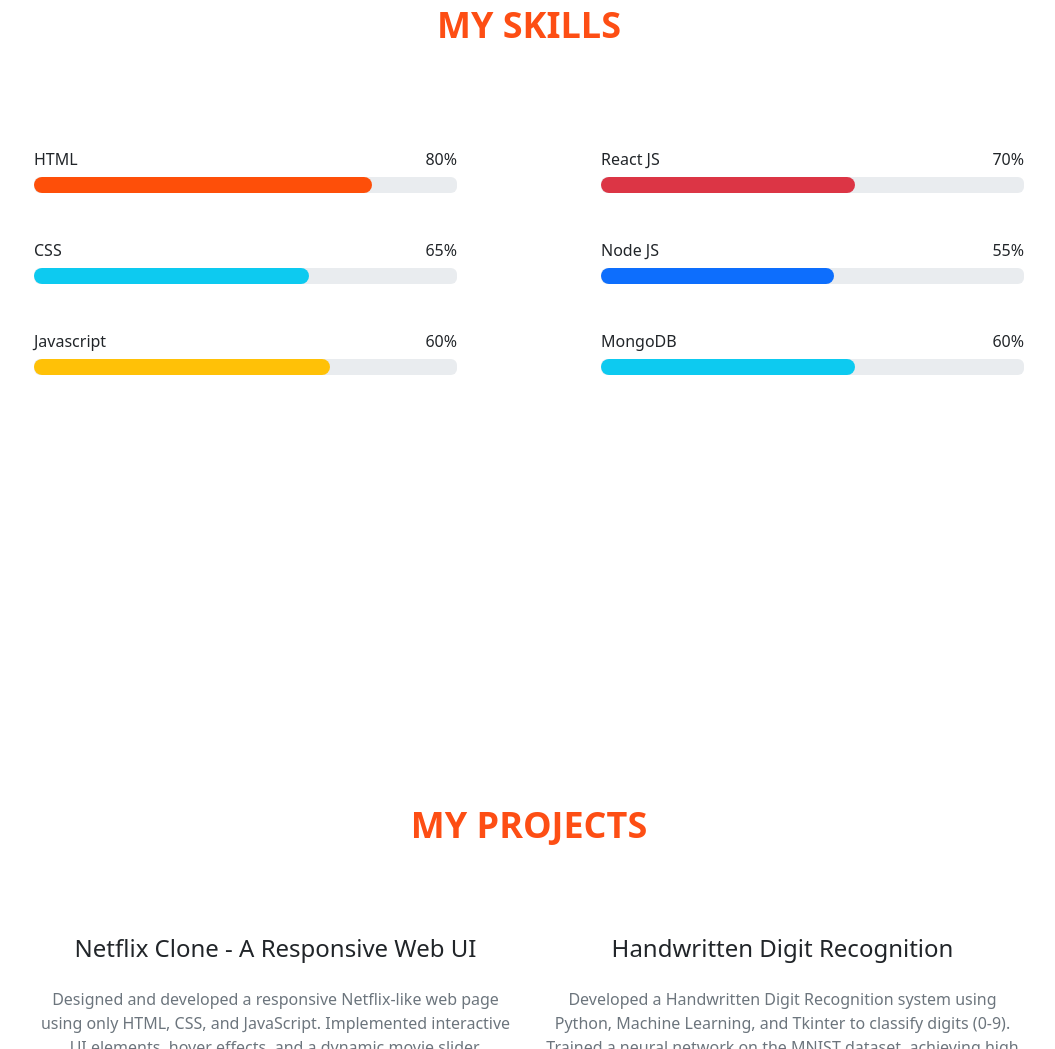
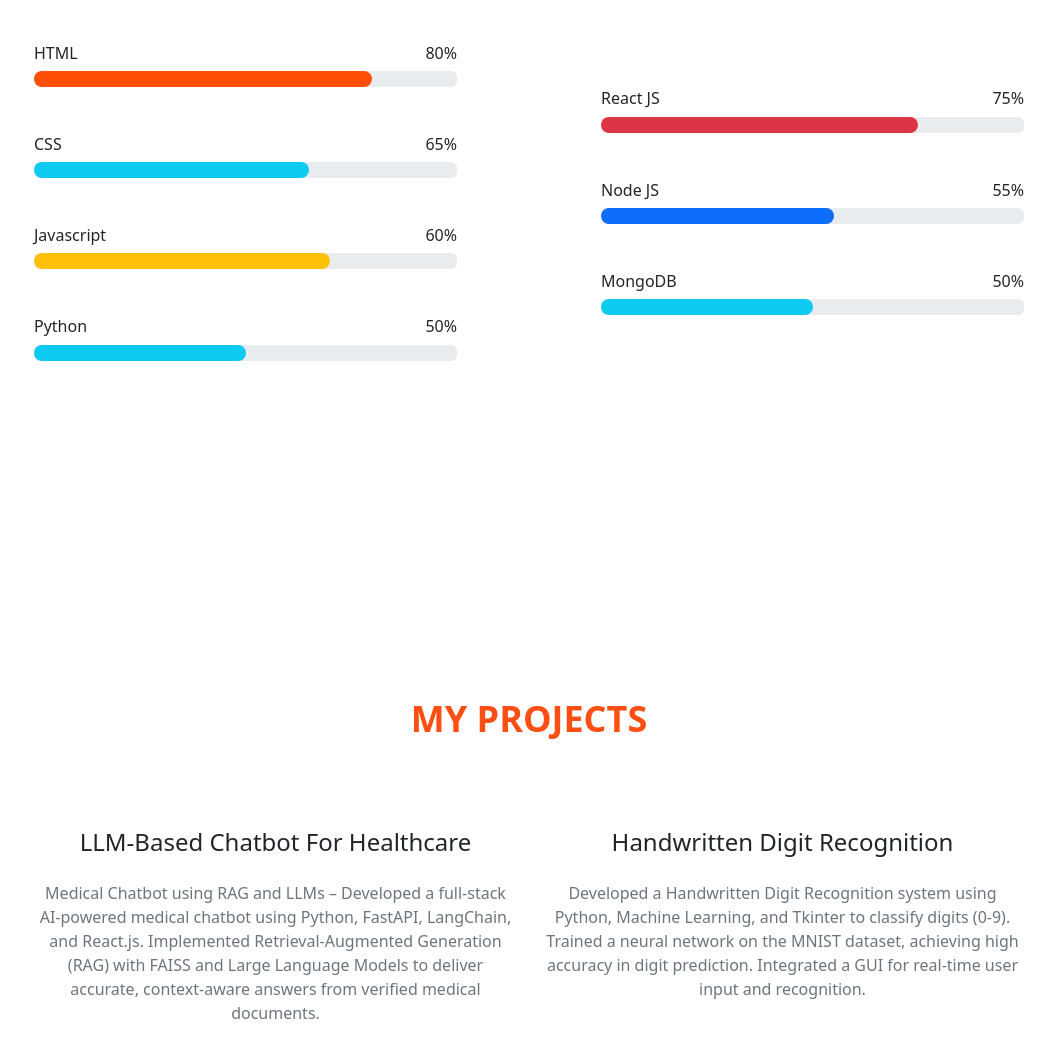
Before and after one commit to tushar-4507/my-portfolio, a plain HTML site: page index.html in a window 1280 px wide. Shown: the part 2463-3512 px from the top of the page, without its empty margins (111-1166 px from the left). Drawn offline with nearby package versions, Linux system fonts and the light colour scheme.

Commit message:
final changes

```diff
--- a/CSS/style.css
+++ b/CSS/style.css
@@ -212,3 +212,10 @@
 .fab {
   margin-top: 8px;
 }
+
+.weblink {
+  width: 20px;
+  height: 20px;
+  align-items: center;
+  text-align: center;
+}
--- a/index.html
+++ b/index.html
@@ -101,7 +101,7 @@
             <div class="col-lg-5 pb-4 pb-lg-0">
               <img
                 class="rounded w-100 about-img mt-5"
-                src="images/AboutImg.jpeg"
+                src="images/profillle.jpg"
                 alt=""
               />
             </div>
@@ -169,7 +169,7 @@
     <!-- About End -->
 
     <!-- Qualification Start -->
-    <div class="container-fluid py-5  custom-padding" id="education">
+    <div class="container-fluid py-5 custom-padding" id="education">
       <div class="container px-5">
         <div class="text-center mb-5">
           <h1 class="text-uppercase section-title">Education</h1>
@@ -313,19 +313,35 @@
                 ></div>
               </div>
             </div>
+            <div class="skill mb-4 mt-5">
+              <div class="d-flex justify-content-between">
+                <h6 class="font-weight-bold">Python</h6>
+                <h6 class="font-weight-bold">50%</h6>
+              </div>
+              <div class="progress">
+                <div
+                  class="progress-bar bg-info"
+                  role="progressbar"
+                  style="width: 50%"
+                  aria-valuenow="50"
+                  aria-valuemin="0"
+                  aria-valuemax="100"
+                ></div>
+              </div>
+            </div>
           </div>
           <div class="col-md-6 mt-5">
             <div class="skill mb-4">
               <div class="d-flex justify-content-between">
                 <h6 class="font-weight-bold">React JS</h6>
-                <h6 class="font-weight-bold">70%</h6>
+                <h6 class="font-weight-bold">75%</h6>
               </div>
               <div class="progress">
                 <div
                   class="progress-bar bg-danger"
                   role="progressbar"
-                  style="width: 60%"
-                  aria-valuenow="60"
+                  style="width: 75%"
+                  aria-valuenow="75"
                   aria-valuemin="0"
                   aria-valuemax="100"
                 ></div>
@@ -350,14 +366,14 @@
             <div class="skill mb-4 mt-5">
               <div class="d-flex justify-content-between">
                 <h6 class="font-weight-bold">MongoDB</h6>
-                <h6 class="font-weight-bold">60%</h6>
+                <h6 class="font-weight-bold">50%</h6>
               </div>
               <div class="progress">
                 <div
                   class="progress-bar bg-info"
                   role="progressbar"
-                  style="width: 60%"
-                  aria-valuenow="60"
+                  style="width: 50%"
+                  aria-valuenow="50"
                   aria-valuemin="0"
                   aria-valuemax="100"
                 ></div>
@@ -380,13 +396,15 @@
           <div class="col-lg-6 col-md-6 text-center mb-5">
             <div class="d-flex align-items-center justify-content-center mb-4">
               <h4 class="font-weight-bold m-0">
-                Netflix Clone - A Responsive Web UI
+                LLM-Based Chatbot For Healthcare
               </h4>
             </div>
             <p class="timeline-description">
-              Designed and developed a responsive Netflix-like web page using
-              only HTML, CSS, and JavaScript. Implemented interactive UI
-              elements, hover effects, and a dynamic movie slider.
+              Medical Chatbot using RAG and LLMs – Developed a full-stack
+              AI-powered medical chatbot using Python, FastAPI, LangChain, and
+              React.js. Implemented Retrieval-Augmented Generation (RAG) with
+              FAISS and Large Language Models to deliver accurate, context-aware
+              answers from verified medical documents.
             </p>
           </div>
           <div class="col-lg-6 col-md-6 text-center mb-5">
@@ -423,7 +441,14 @@
             <div class="d-flex align-items-center justify-content-center mb-4">
               <h4 class="font-weight-bold m-0">Real Estate Web Platform</h4>
             </div>
-            <p class="timeline-description">
+            <!-- <a
+              href="https://realestatets2025.netlify.app"
+              target="_blank"
+              class="btn btn-outline-primary mt-2"
+            >
+              <i class="fa-solid fa-link"></i>
+            </a> -->
+            <p class="timeline-description mt-3">
               I developed a fully responsive real estate website using React.js
               and Tailwind CSS, ensuring a modern and user-friendly interface
               across all devices. The platform includes a contact form
@@ -431,7 +456,11 @@
               communication with instant toast notifications for user feedback.
               To enhance the browsing experience, I implemented Framer Motion
               for smooth animations and dynamic page transitions, making the
-              website more engaging and interactive.
+              website more engaging and interactive.<small>
+                <a href="https://realestatets2025.netlify.app" target="_blank">
+                  <i class="fa-solid fa-link"></i>
+                </a>
+              </small>
             </p>
           </div>
         </div>
```
Also changed, not shown: images/AboutImg.jpeg (deleted), images/profillle.jpg (added), 1 other file.
